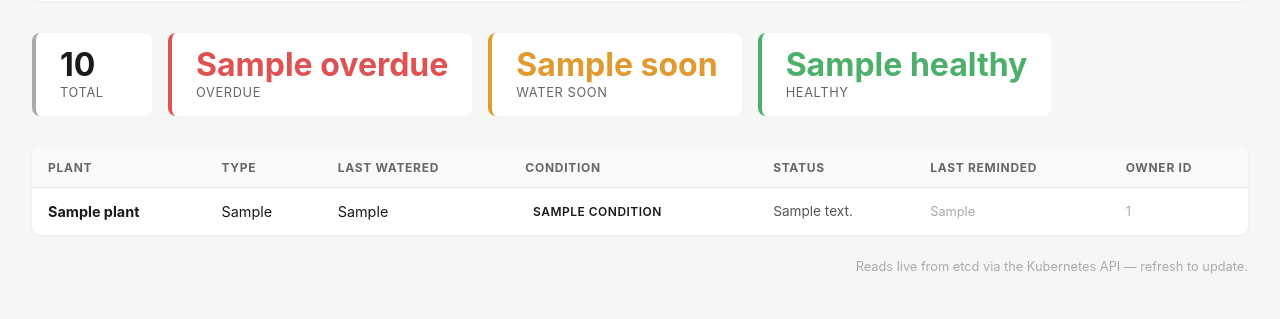
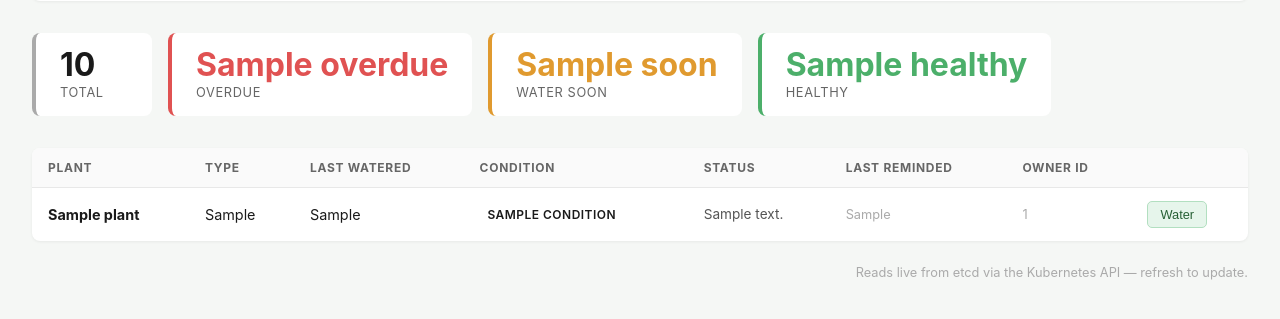
Before and after one commit to xingvoong/plant_care_agent, a Flask app: template phase2/ui/templates/index.html in a window 1280 px wide. Shown: the part 214-533 px from the top of the page. Run offline with Flask 3, Linux system fonts and the light colour scheme; the template is opened without the code that fills it: most values are stand-ins (such as "Sample title", 1, 10 or a date in 2020).

Commit message:
Add water button to dashboard, update Step 7 docs
- app.py: POST /water/<resource_name> patches spec.lastWatered to today
- index.html: Water button per row, btn-water styles
- phase2/README.md: fix build instructions (docker build + cri-dockerd),
  add dev workflow section, document water button in test flow

Co-Authored-By: Claude Sonnet 4.6 <noreply@anthropic.com>

```diff
--- a/phase2/ui/app.py
+++ b/phase2/ui/app.py
@@ -146,6 +146,30 @@ def add_plant():
     return redirect(url_for("index"))
 
 
+@app.route("/water/<resource_name>", methods=["POST"])
+def water_plant(resource_name):
+    from datetime import date
+    today = date.today().isoformat()
+
+    load_k8s_config()
+    api = client.CustomObjectsApi()
+
+    try:
+        api.patch_namespaced_custom_object(
+            group=GROUP,
+            version=VERSION,
+            namespace=NAMESPACE,
+            plural=PLURAL,
+            name=resource_name,
+            body={"spec": {"lastWatered": today}},
+        )
+        flash(f"Watered! Last watered set to {today}.", "success")
+    except ApiException as e:
+        flash(f"Failed to water plant: {e.reason}", "error")
+
+    return redirect(url_for("index"))
+
+
 if __name__ == "__main__":
     port = int(os.getenv("PORT", 5000))
     app.run(host="0.0.0.0", port=port, debug=True)
--- a/phase2/ui/templates/index.html
+++ b/phase2/ui/templates/index.html
@@ -209,6 +209,19 @@
 
     .btn-add:hover { background: #3a5e3a; }
 
+    .btn-water {
+      padding: 0.3rem 0.75rem;
+      background: #e6f5eb;
+      color: #276035;
+      border: 1px solid #b2dfc0;
+      border-radius: 5px;
+      font-size: 0.8rem;
+      cursor: pointer;
+      font-weight: 500;
+    }
+
+    .btn-water:hover { background: #d0edda; }
+
     /* Flash messages */
     .flash {
       padding: 0.75rem 1rem;
@@ -308,6 +321,7 @@
         <th>Status</th>
         <th>Last Reminded</th>
         <th>Owner ID</th>
+        <th></th>
       </tr>
     </thead>
     <tbody>
@@ -325,6 +339,11 @@
         <td class="message">{{ plant.message }}</td>
         <td class="muted">{{ plant.last_reminded if plant.last_reminded else "—" }}</td>
         <td class="muted">{{ plant.owner_id }}</td>
+        <td>
+          <form method="POST" action="/water/{{ plant.resource_name }}">
+            <button type="submit" class="btn-water">Water</button>
+          </form>
+        </td>
       </tr>
       {% endfor %}
     </tbody>
```
Also changed, not shown: phase2/README.md.
